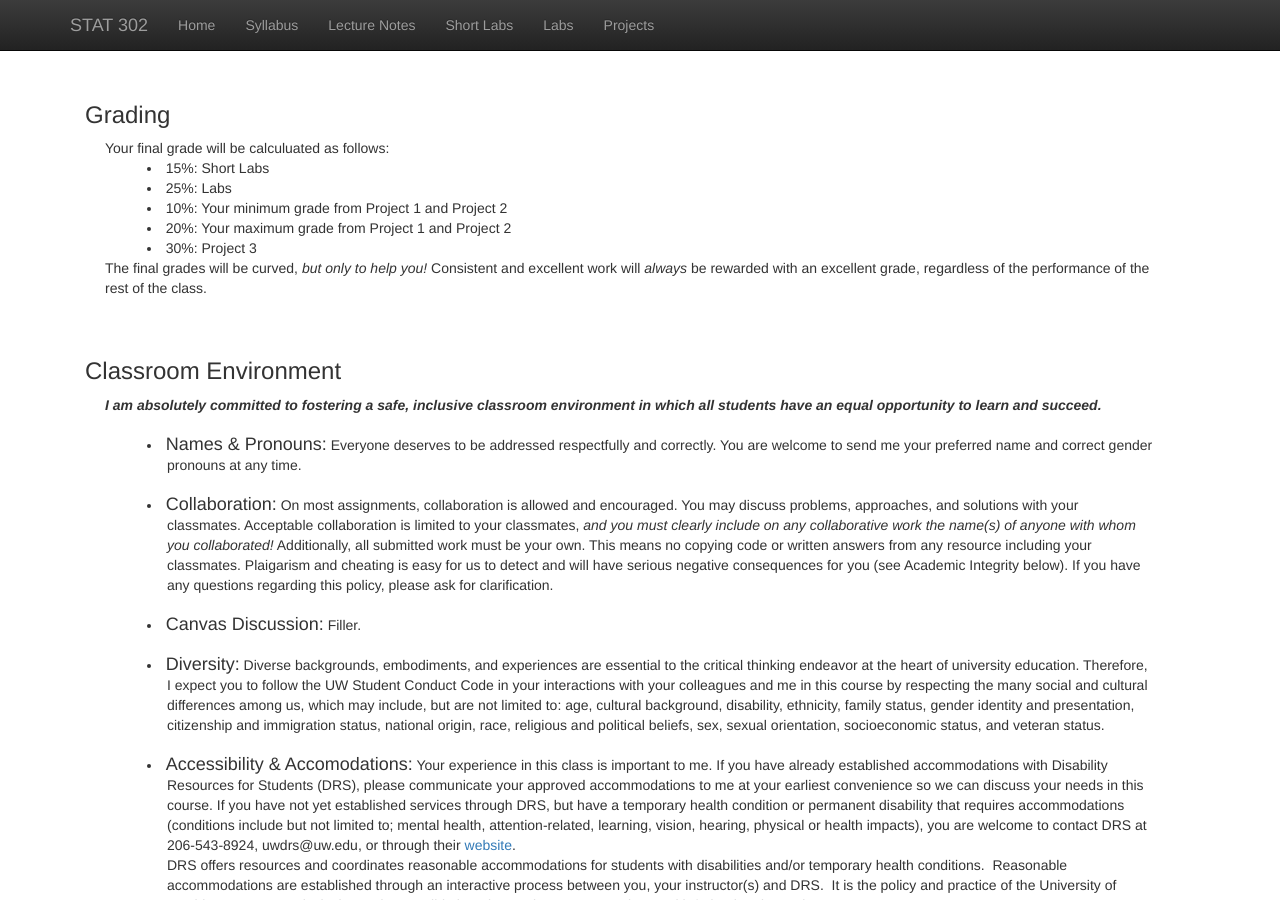
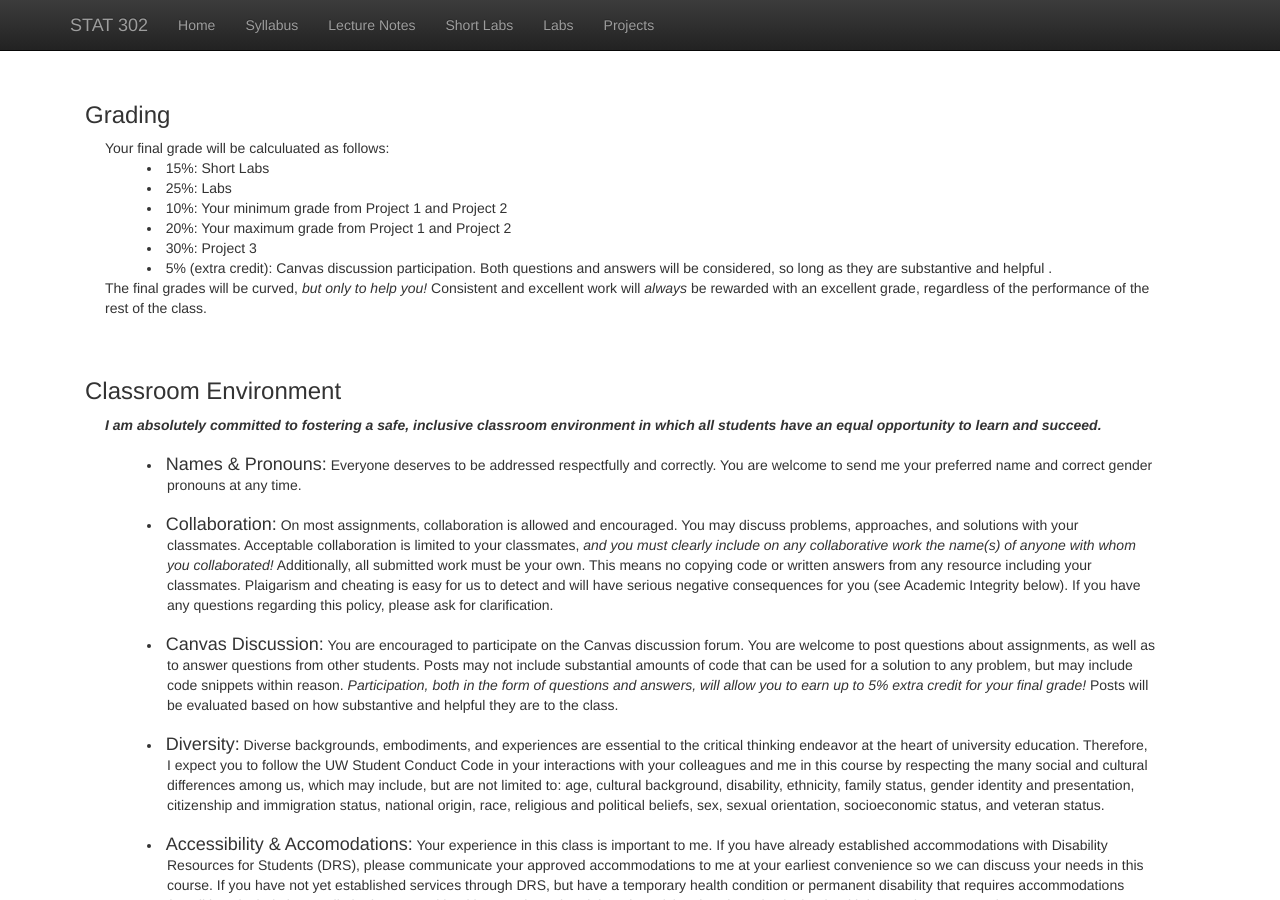
Before and after one commit to bryandmartin/STAT302, a Jekyll site: the page built from syllabus.html, in a window 1280 px wide and 900 px high, scrolled down 1427 px. Built offline with Jekyll 4.4.1, drawn with Linux system fonts in a browser that asks for light colours; nearby versions of some CDN libraries; library files that are not in the unit come from our copies.

Commit message:
Update syllabus.html

```diff
--- a/syllabus.html
+++ b/syllabus.html
@@ -126,6 +126,9 @@ Instead of exams, you will be assigned three projects throughout the course. All
     20%: Your maximum grade from Project 1 and Project 2 </li>
   <li style="padding:0px;margin:0px 40px 0px; text-indent: -1.45em; padding-left: 3em;">
     30%: Project 3 </li>
+  <li style="padding:0px;margin:0px 40px 0px; text-indent: -1.45em; padding-left: 3em;">
+    5% (extra credit): Canvas discussion participation. Both questions and answers will be considered,
+    so long as they are substantive and helpful .</li>
  <p class="content" style="padding:0px;margin:0px 20px 0px;">
    The final grades will be curved, <i>but only to help you!</i>
   Consistent and excellent work will <i>always</i> be rewarded with an excellent grade,
@@ -157,7 +160,11 @@ Instead of exams, you will be assigned three projects throughout the course. All
 
   <li style="padding:0px;margin:0px 40px 0px; text-indent: -1.45em; padding-left: 3em;">
     <h4 style="display: inline;">Canvas Discussion:</h4>
-    Filler. </li></br>
+    You are encouraged to participate on the Canvas discussion forum. You are welcome to post questions about assignments,
+as well as to answer questions from other students. Posts may not include substantial amounts of code that can be used for a
+solution to any problem, but may include code snippets within reason. <i>Participation, both in the form of questions and
+    answers, will allow you to earn up to 5% extra credit for your final grade!</i> Posts will be evaluated based on how
+substantive and helpful they are to the class.</li></br>
 
   <li style="padding:0px;margin:0px 40px 0px; text-indent: -1.45em; padding-left: 3em;">
     <h4 style="display: inline;">Diversity:</h4>
```
